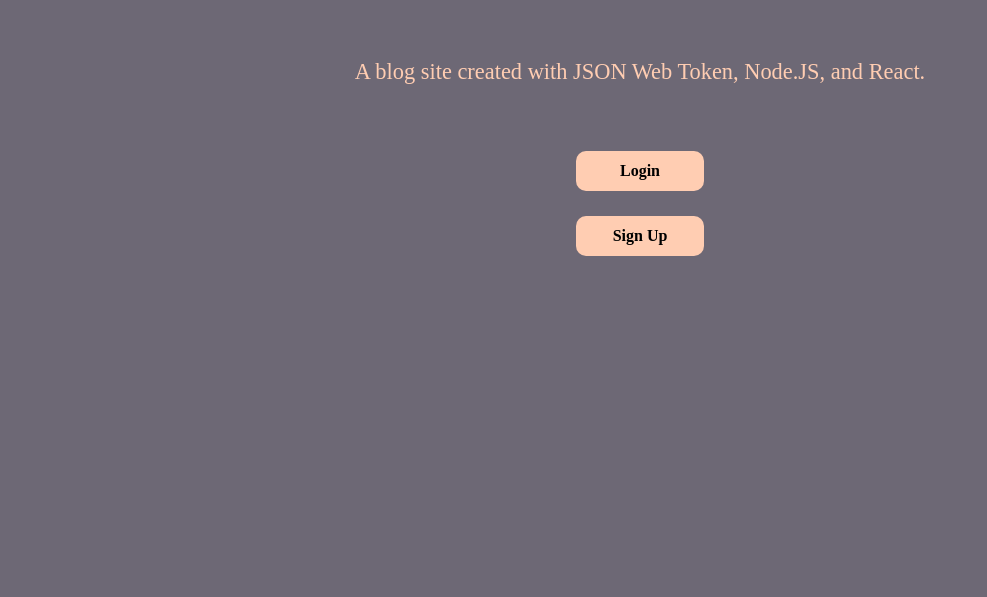
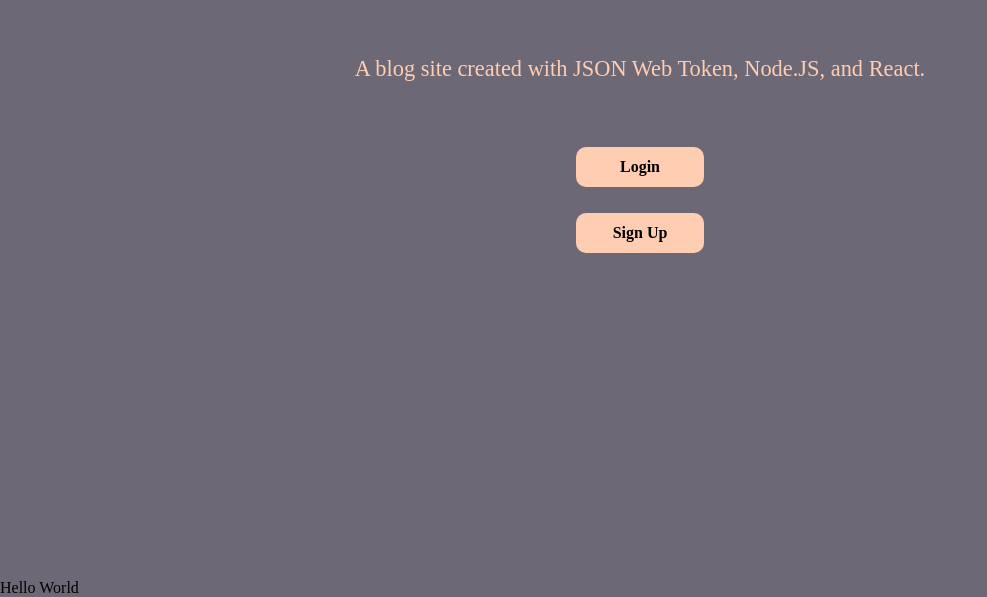
Before and after one commit to jkor2/blog_post_fullstack, a React (Create React App) app in the folder frontend/: page / in a window 1280 px wide. Shown: the part 203-800 px from the top of the page, without its empty margins (0-987 px from the left). Built offline with nearby package versions, Linux system fonts and the light colour scheme.

Commit message:
Cant access backend remote - adding footer

```diff
--- a/frontend/src/Components/home.js
+++ b/frontend/src/Components/home.js
@@ -19,6 +19,7 @@
           </a>
         </div>
       </div>
+      <div className="footer-home">Hello World</div>
     </div>
   );
 }
```
